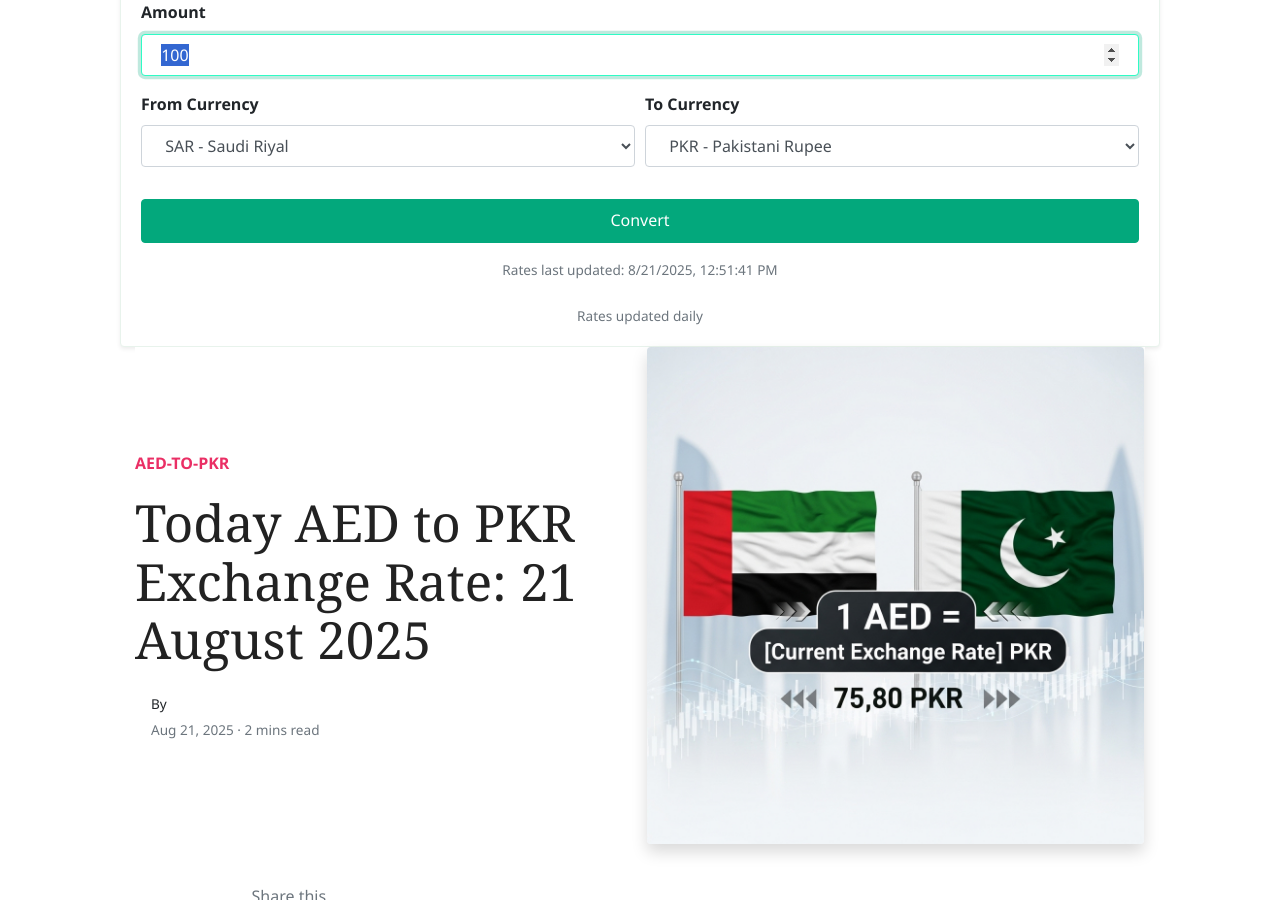
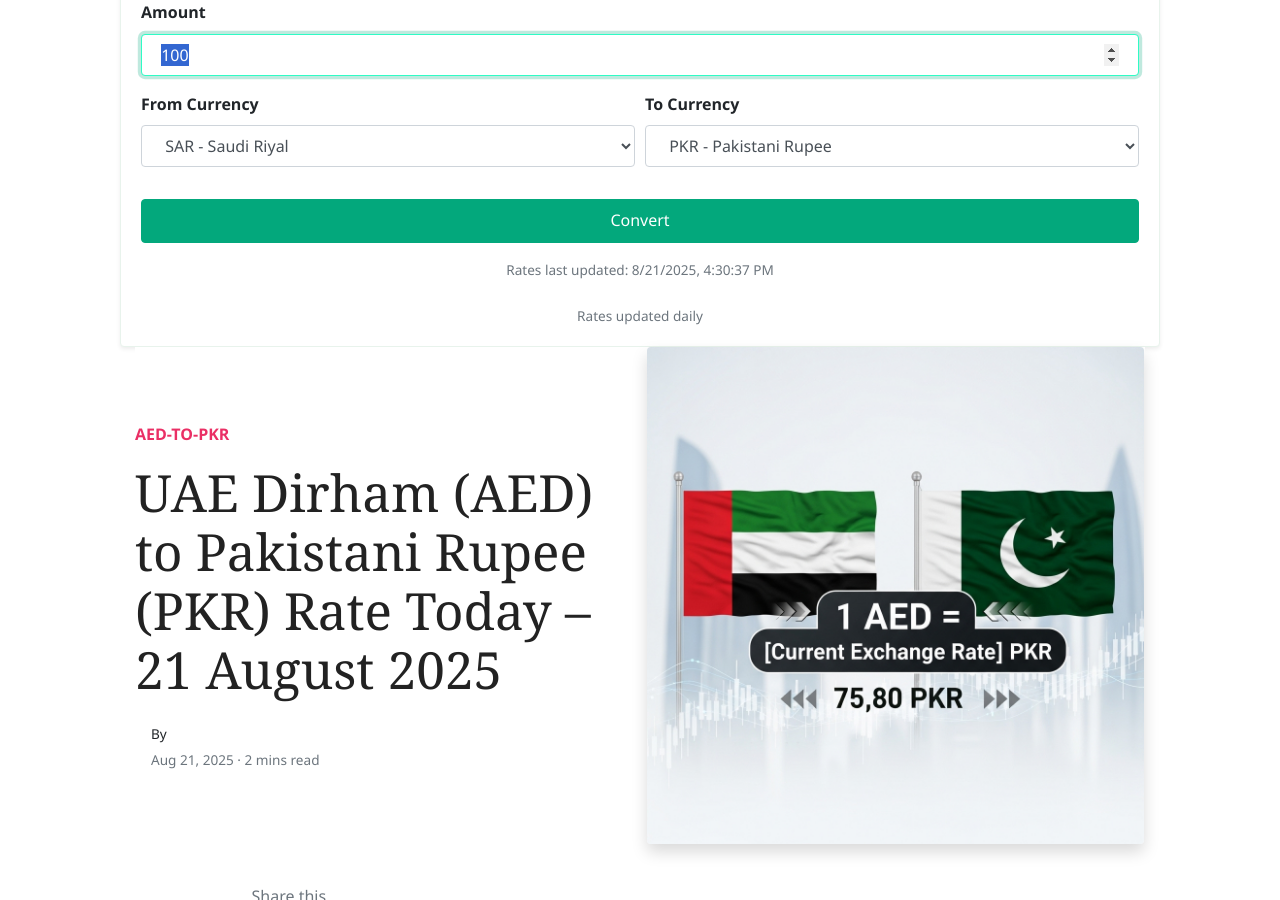
Before and after one commit to mlcom/mlcom.github.io, a Jekyll site: the page built from _posts/2025-08-21-today-uae-dirham-to-pkr-exchange-rate-august-2025-prices-updated-aed-to-pkr.md, in a window 1280 px wide and 900 px high, scrolled down 242 px. Built offline with Jekyll 4.4.1, drawn with Linux system fonts in a browser that asks for light colours; nearby versions of some CDN libraries; comment, search, counter and statistics services are not loaded.

Commit message:
Automated: Update currency rates and generate daily posts

```diff
--- a/_data/rates.yml
+++ b/_data/rates.yml
@@ -1,4 +1,4 @@
-last_updated_utc: '2025-08-21T12:51:41.104237+00:00'
+last_updated_utc: '2025-08-21T16:30:37.791719+00:00'
 rates:
   AED: 3.6725
   AFN: 68.9345
--- a/_posts/2025-08-21-today-uae-dirham-to-pkr-exchange-rate-august-2025-prices-updated-aed-to-pkr.md
+++ b/_posts/2025-08-21-today-uae-dirham-to-pkr-exchange-rate-august-2025-prices-updated-aed-to-pkr.md
@@ -1,6 +1,6 @@
 ---
 layout: post
-title:  'Today AED to PKR Exchange Rate: 21 August 2025'
+title:  'UAE Dirham (AED) to Pakistani Rupee (PKR) Rate Today – 21 August 2025'
 author: jane
 categories: [ aed-to-pkr ]
 image: assets/images/aed-to-pkr-rate-today.jpg
```
Also changed, not shown: _posts/2025-08-21-today-saudi-riyal-to-pkr-exchange-rate-august-2025-prices-updated-sar-to-pkr.md (+1 -1 lines), _posts/2025-08-21-today-uk-pound-sterling-to-pkr-exchange-rate-august-2025-prices-updated-gbp-to-pkr.md (+1 -1 lines), _posts/2025-08-21-today-us-dollar-to-pkr-exchange-rate-august-2025-prices-updated-usd-to-pkr.md (+1 -1 lines).
